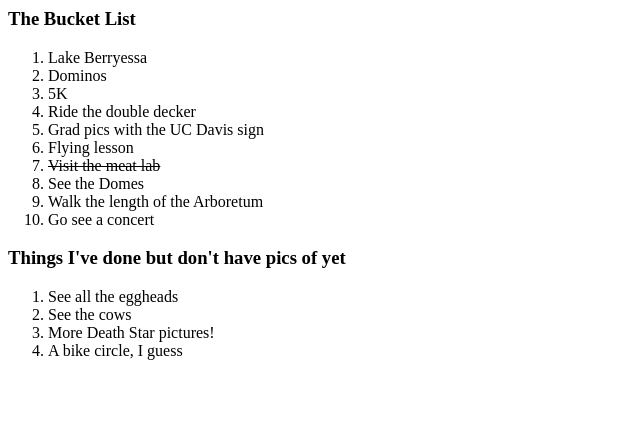
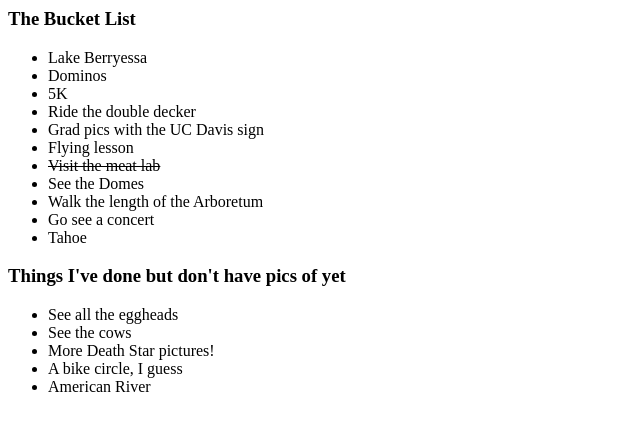
Before and after one commit to wearajackiet/travel-old, a plain HTML site: page basic/davis.html in a window 1280 px wide. Shown: the whole page, without its empty margins (0-640 px from the left). Drawn offline with Linux system fonts and the light colour scheme.

Commit message:
minor edit to bucketlist

```diff
--- a/basic/davis.html
+++ b/basic/davis.html
@@ -4,7 +4,7 @@
 	</head>
 	<body>
 		<h3>The Bucket List</h3>
-		<ol>
+		<ul>
 			<li>Lake Berryessa</li>
 			<li>Dominos</li>
 			<li>5K</li>
@@ -15,14 +15,16 @@
 			<li>See the Domes</li>
 			<li>Walk the length of the Arboretum</li>
 			<li>Go see a concert</li>
-		</ol>
+			<li>Tahoe</li>
+		</ul>
 
 		<h3>Things I've done but don't have pics of yet</h3>
-		<ol>
+		<ul>
 			<li>See all the eggheads</li>
 			<li>See the cows</li>
 			<li>More Death Star pictures!</li>
 			<li>A bike circle, I guess</li>
-		</ol>
+			<li>American River</li>
+		</ul>
 	</body>
 </html>
```
